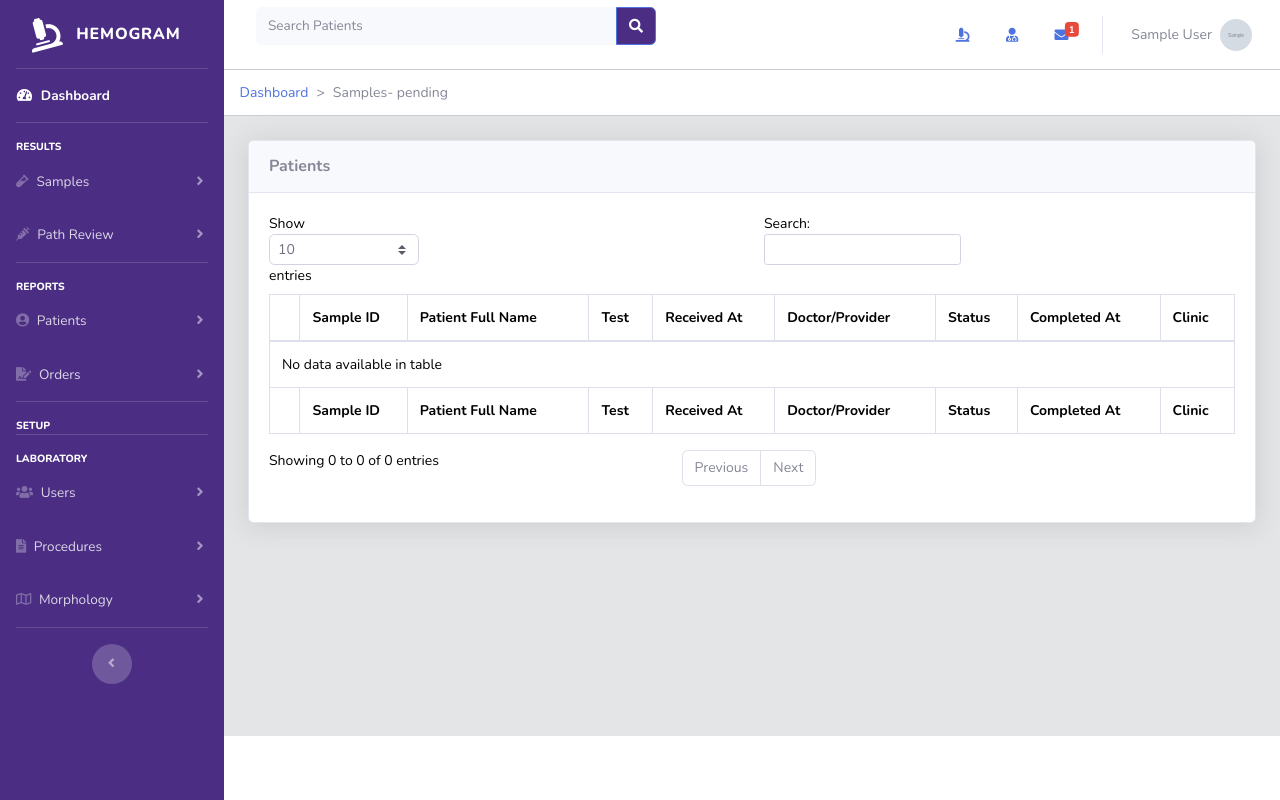
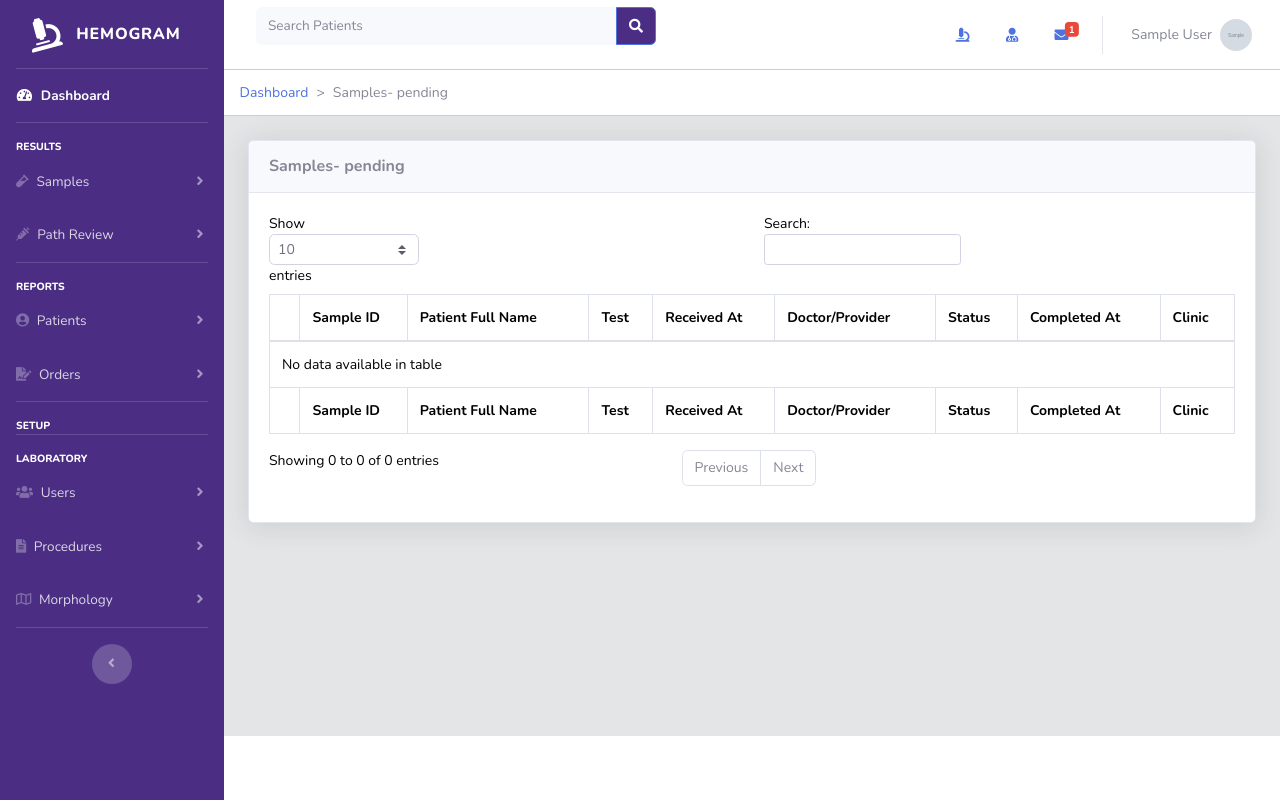
Before and after one commit to sukraBhandari/hemogram, a Flask app: page /lab/samples/pending in a window 1280 px wide. Run offline with Flask 2, Linux system fonts and the light colour scheme; a user stored in the database is signed in; tables that the repository leaves empty hold one stand-in row (values such as "Sample post"); grey boxes marked "Sample" are stand-in pictures; data that the repository does not hold is empty; parts of the project's set-up code (start-up, migrations or seed data) failed here and were passed over; some libraries are stand-ins or nearby versions.

Commit message:
updated s3 config and sample view page

```diff
--- a/app/templates/lab/samples/reviews.html
+++ b/app/templates/lab/samples/reviews.html
@@ -10,7 +10,7 @@
       <div class="col-md-12">
          <div class="card shadow mb-4">
             <div class="card-header py-3 d-flex flex-row align-items-center justify-content-between">
-               <h6 class="m-0 font-weight-bold">Patients</h6>
+               <h6 class="m-0 font-weight-bold">Path Review- {{find_review}}</h6>
 
             </div>
             <div class="card-body">
--- a/app/templates/lab/samples/samples.html
+++ b/app/templates/lab/samples/samples.html
@@ -10,7 +10,7 @@
       <div class="col-md-12">
          <div class="card shadow mb-4">
             <div class="card-header py-3 d-flex flex-row align-items-center justify-content-between">
-               <h6 class="m-0 font-weight-bold">Patients</h6>
+               <h6 class="m-0 font-weight-bold">Samples- {{find_sample}}</h6>
 
             </div>
             <div class="card-body">
--- a/config.py
+++ b/config.py
@@ -23,7 +23,7 @@
 
     # files storage config
     AWS_ACCESS_KEY_ID = os.environ.get('AWS_ACCESS_KEY_ID')
-    AWS_SECRET_ACCESS_KEY_ID = os.environ.get('AWS_SECRET_ACCESS_KEY_ID')
+    AWS_SECRET_ACCESS_KEY = os.environ.get('AWS_SECRET_ACCESS_KEY')
     AWS_STORAGE_BUCKET_NAME = os.environ.get('AWS_STORAGE_BUCKET_NAME')
     AWS_S3_FILE_OVERWRITE = False
     AWS_DEFAULT_ACL = None
```
